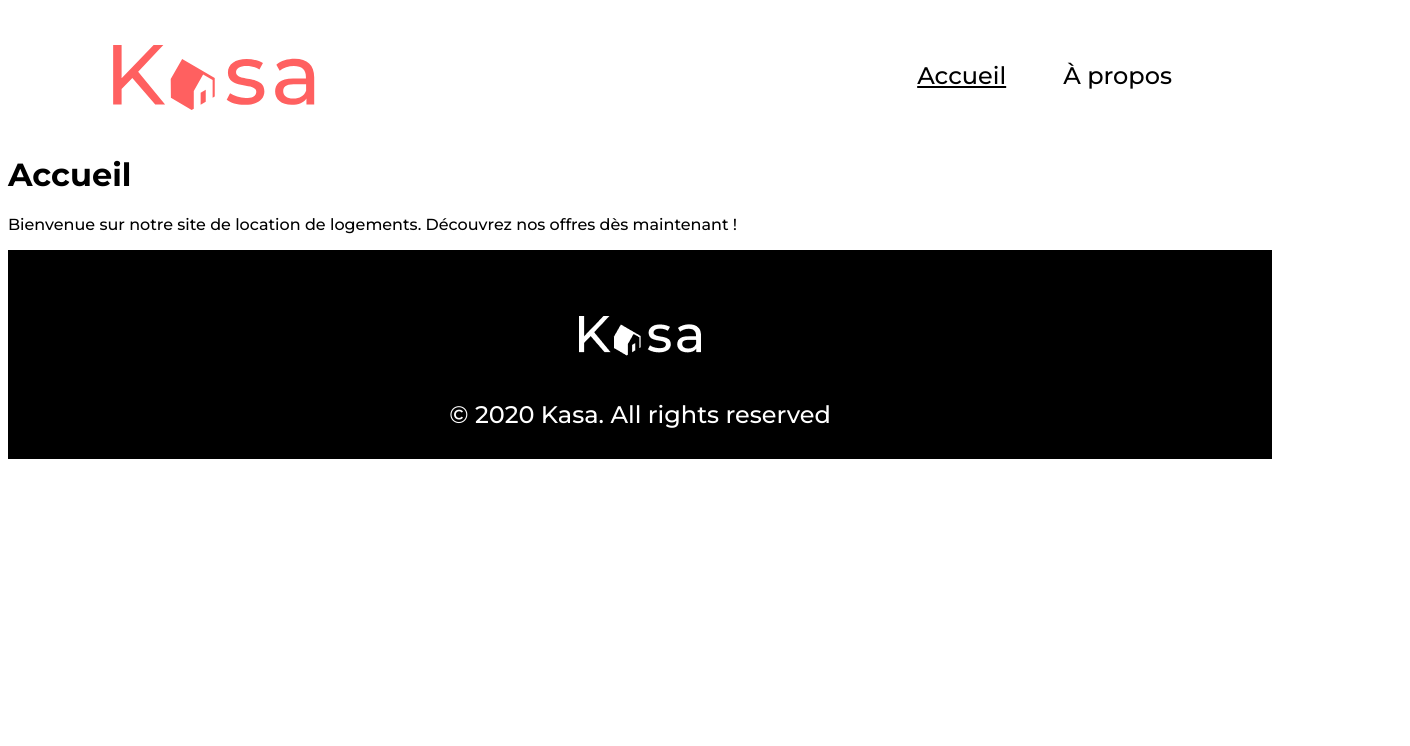
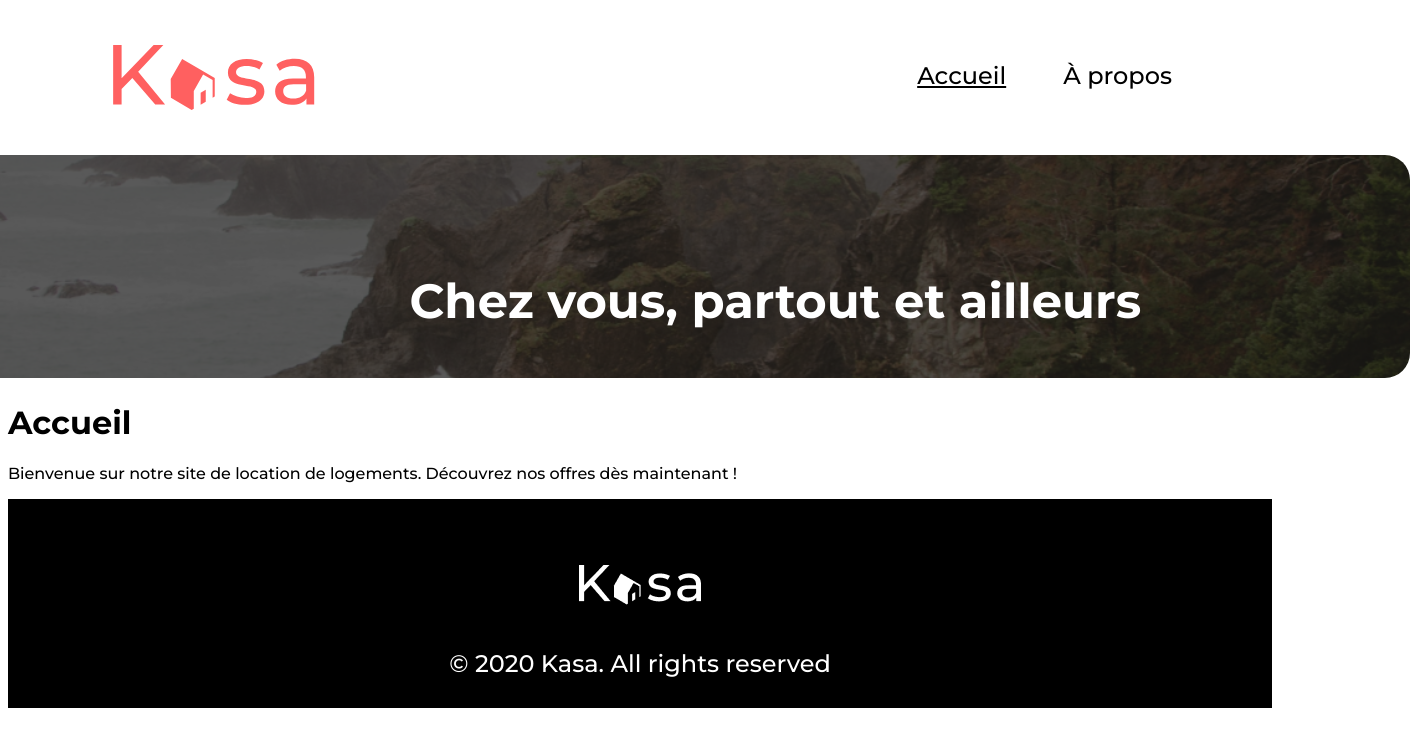
Before and after one commit to JamesRchrdsn/kasa, a React (Create React App) app: page / in a window 1280 px wide. Shown: the top 746 px of the page, 1410 px wide, since content can reach past the window. Built offline with nearby package versions, Linux system fonts and the light colour scheme.

Commit message:
banner:ok

```diff
--- a/src/App.js
+++ b/src/App.js
@@ -6,11 +6,13 @@ import PropertyDetail from "./pages/PropertyDetail";
 import NotFound from "./pages/NotFound";
 import Header from "./components/Header";
 import Footer from "./components/Footer";
+import Banner from "./components/Banner";
 
 function App() {
   return (
     <Router>
       <Header />
+      <Banner />
       <Routes>
         <Route path="/" element={<Home />} />
         <Route path="/about" element={<About />} />
--- a/src/components/Banner/index.jsx
+++ b/src/components/Banner/index.jsx
@@ -0,0 +1,33 @@
+import React from "react";
+import { useLocation } from "react-router-dom";
+import HomeImg from "../../assets/images/homeimg.png";
+import AboutImg from "../../assets/images/aboutimg.png";
+import "./index.scss";
+
+function Banner() {
+  const location = useLocation();
+  const isHomePage = location.pathname === "/";
+  const isAboutPage = location.pathname === "/about";
+
+  const getImage = () => {
+    if (isHomePage) {
+      return (
+        <div className="banner-home">
+          <img src={HomeImg} alt="Banner" />
+          <div className="banner-text">Chez vous, partout et ailleurs</div>
+        </div>
+      );
+    } else if (isAboutPage) {
+      return (
+        <div className="banner-about">
+          <img src={AboutImg} alt="Banner" />
+        </div>
+      );
+    } else {
+      return null;
+    }
+  };
+  return <div className="banner">{getImage()}</div>;
+}
+
+export default Banner;
--- /dev/null
+++ b/src/components/Banner/index.scss
@@ -0,0 +1,32 @@
+.banner {
+    display: flex;
+    justify-content: center;
+    align-items: center;
+
+    img {
+        width: 1540px;
+        height: 223px;
+        border-radius: 25px;
+        object-fit: cover;
+    }
+
+    .banner-home {
+        img {
+            filter: brightness(35%);
+        }
+
+        .banner-text {
+            text-align: center;
+            color: white;
+            position: absolute;
+            top: 34%;
+            left: 32%;
+            font-size: 48px;
+            font-weight: 700;
+        }
+    }
+
+    .banner-about {
+        filter: brightness(70%);
+    }
+}
--- a/src/index.scss
+++ b/src/index.scss
@@ -1,6 +1,7 @@
 @import "./components/Header/index.scss";
 @import "./assets/styles/colors.scss";
 @import "./components/Footer/index.scss";
+@import "./components/Banner/index.scss";
 
 body {
   font-family: 'Montserrat', sans-serif;
```
